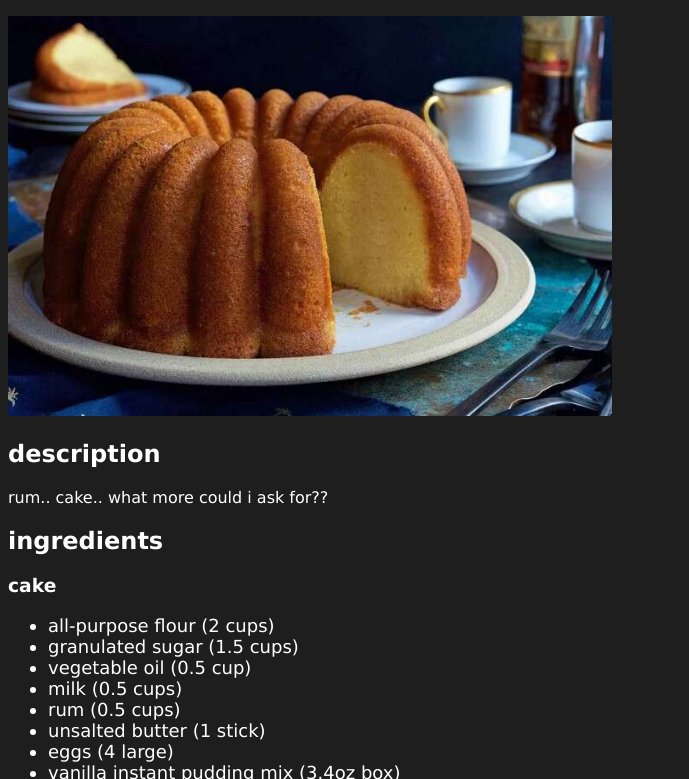
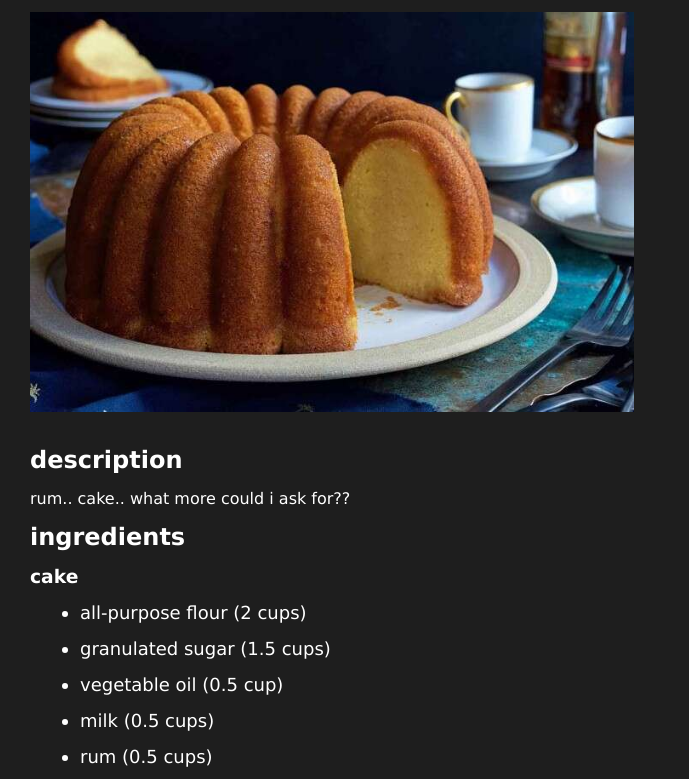
Before and after one commit to torrigreen/recipes, a plain HTML site: page recipes/rum-cake.html in a window 1280 px wide. Shown: the part 104-883 px from the top of the page, without its empty margins (0-689 px from the left). Drawn offline with Linux system fonts and the light colour scheme.

Commit message:
Add margins and switch to alternative box model

```diff
--- a/style.css
+++ b/style.css
@@ -1,7 +1,16 @@
+html {
+  box-sizing: border-box;
+}
+
+*, *::before, *::after {
+  box-sizing: inherit;
+}
+
 * {
   font-family: Verdana, Geneva, Tahoma, sans-serif;
   background-color: rgb(30, 30, 30);
   color: rgb(255, 255, 255);
+  margin: 15px 10px;
 }
 
 h1 {
@@ -17,3 +26,7 @@ img {
   height: 400px;
   width: auto;
 }
+
+em {
+  margin: 0px;
+}
```
